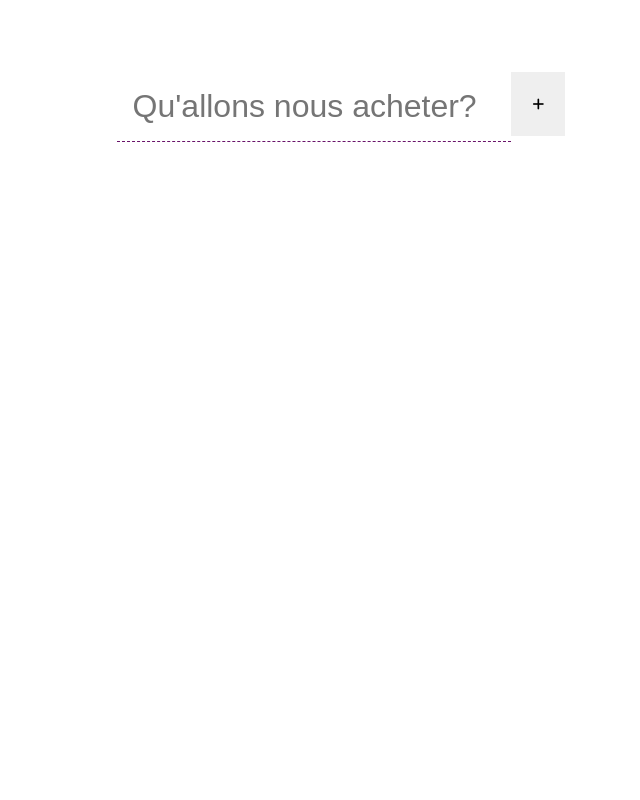
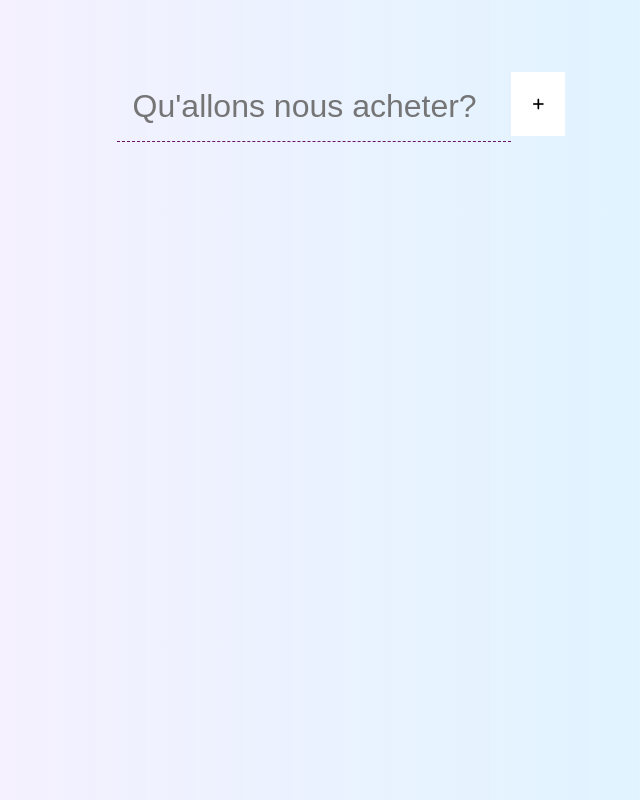
Before and after one commit to ASAPJulio/DOM_brief_JS, a plain HTML site: page list/index.html in a window 1280 px wide. Shown: the whole page, without its empty margins (322-962 px from the left). Drawn offline with Linux system fonts and the light colour scheme.

Commit message:
feat: edit css of list & carousel

```diff
--- a/carousel/style.css
+++ b/carousel/style.css
@@ -1,3 +1,7 @@
+body {
+    background-image: linear-gradient(to right, rgba(255, 204, 255, 0.3),rgba(51, 204, 255, 0.2));
+}
+
 h1 {
     text-align: center;
     font-family: Georgia, 'Times New Roman', Times, serif;
@@ -42,4 +46,6 @@ button {
     cursor: pointer;
     font-family: Georgia, 'Times New Roman', Times, serif;
     font-weight: bold;
+    background-color: white;
+    border-radius: 5px;
 }
--- a/list/style.css
+++ b/list/style.css
@@ -1,19 +1,26 @@
+body {
+    background-image: linear-gradient(to right, rgba(255, 204, 255, 0.3),rgba(51, 204, 255, 0.2));
+}
+
 main {
     margin-left: 29%;
 }
 
 #todo-list {
-    background-color: white;
     color: #1E2337;
     width: 50%;
     padding: 4rem;
+}
+
+#todo {
+    background: none;
 }
 
 #todo-list input {
     width: 100%;
     color: rgb(44, 43, 43);
     font-size: 2rem;
-    border: 1px solid grey;
+    border: 1px solid rgb(255, 255, 255);
     padding: 1rem;
     border: 1px dashed rgb(105, 19, 105);
     border-width: 0px 0px 1px 0px;
@@ -29,12 +36,13 @@ button {
     width: 4rem;
     height: 4rem;
     cursor: pointer;
+    background-color: white;
 }
 
 .item {
     text-align: justify;
     margin: 1rem;
-    background-color: rgb(222, 221, 221);
+    background-color: white;
     font-size: 2rem;
     color: rgb(105, 19, 105);
     display: flex;
```
